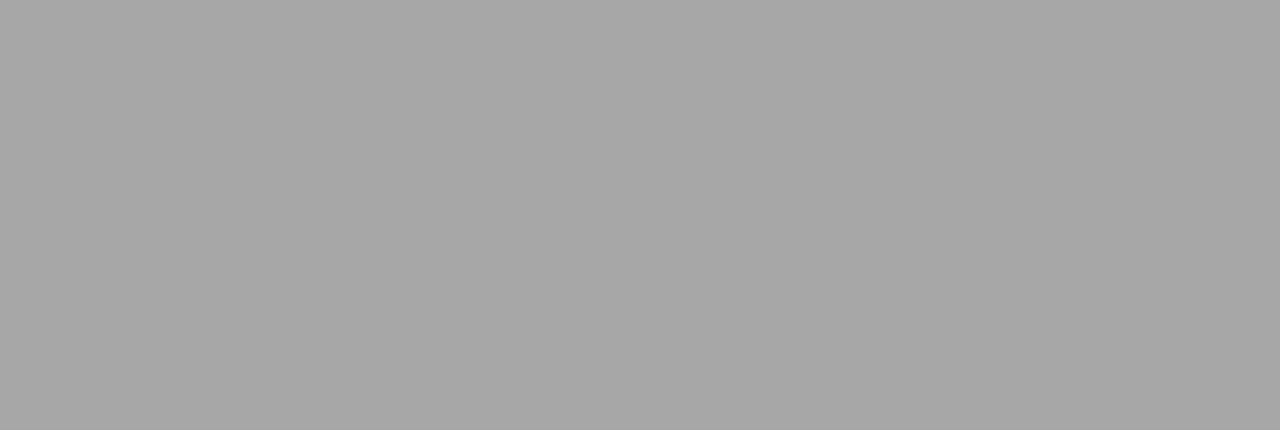
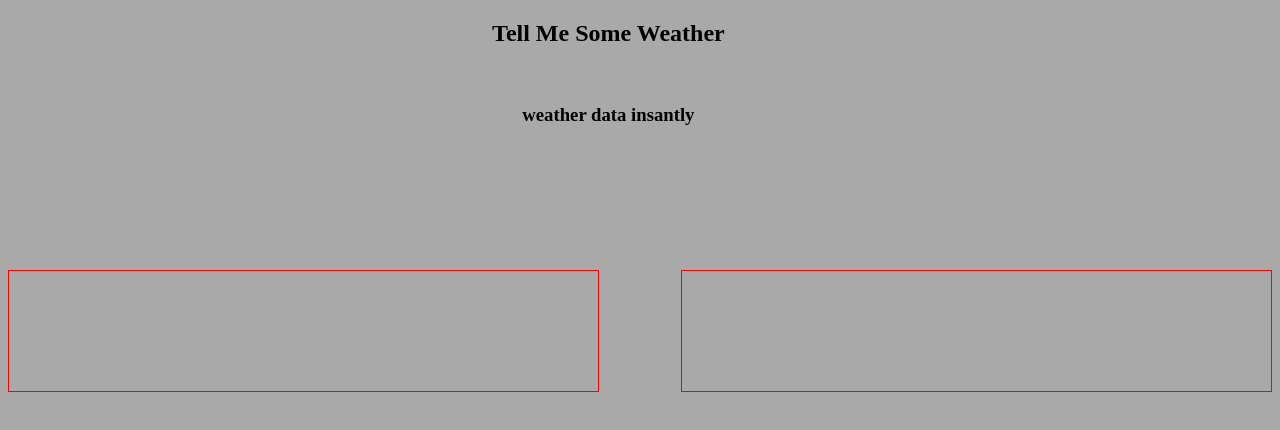
Before and after one commit to Tchase44/WeatherApp, a plain HTML site: page index.html in a window 1280 px wide. Drawn offline with nearby package versions, Linux system fonts and the light colour scheme.

Commit message:
quick styling
areas to view info

```diff
--- a/index.html
+++ b/index.html
@@ -7,7 +7,11 @@
 	<script src="https://code.jquery.com/jquery-3.1.1.min.js"></script>
 </head>
 <body>
-	<header id="head"></header>
+	<header id="head">
+		<div id="upTop">
+			<h2>Tell Me Some Weather</h2><br><h3>weather data insantly</h3>
+		</div>
+	</header>
 	<main id="main">
 		<div id="stuffHere">
 			<p id="output"></p>
--- a/stylish.css
+++ b/stylish.css
@@ -1,3 +1,26 @@
 body{
 	background-color: darkgray;
 }
+div#upTop{
+	height: 100px;
+	width: 95%;
+	text-align: center;
+}
+div#stuffHere{
+	width: 45%;
+	display: block;
+	float: left;
+	height: 100px;
+	padding: 10px;
+	margin-top: 150px;
+	border:1px solid red;
+}
+div#moreStuff{
+	width: 45%;
+	display: block;
+	float: right;
+	height: 100px;
+	padding: 10px;
+	margin-top: 150px;
+	border:1px solid red;
+}
```
